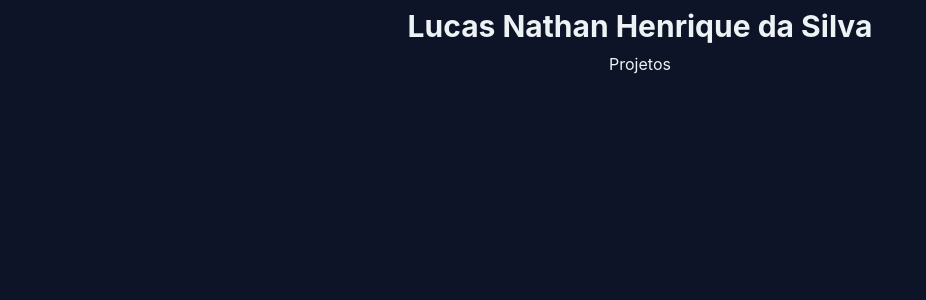
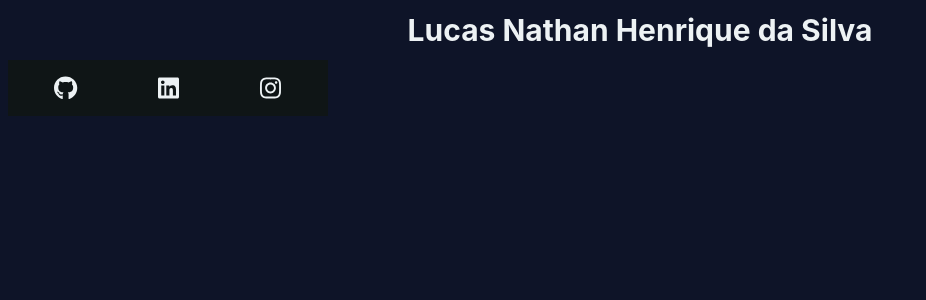
Before and after one commit to lucasnathandev/portfolio, a Vue app: page / in a window 1280 px wide. Shown: the top 300 px of the page, without its empty margins (0-926 px from the left). Built offline with nearby package versions, Linux system fonts and the light colour scheme.

Commit message:
feat: social components and content added to homepage

```diff
--- a/package.json
+++ b/package.json
@@ -9,6 +9,11 @@
     "preview": "vite preview"
   },
   "dependencies": {
+    "@fortawesome/fontawesome-svg-core": "^6.5.1",
+    "@fortawesome/free-brands-svg-icons": "^6.5.1",
+    "@fortawesome/free-regular-svg-icons": "^6.5.1",
+    "@fortawesome/free-solid-svg-icons": "^6.5.1",
+    "@fortawesome/vue-fontawesome": "^3.0.5",
     "pinia": "^2.1.7",
     "vue": "^3.3.4",
     "vue-router": "^4.2.5"
--- a/src/main.ts
+++ b/src/main.ts
@@ -3,8 +3,28 @@ import "./style.css";
 import App from "./App.vue";
 import { router } from "./shared/lib/router";
 import pinia from "./shared/lib/pinia";
+import { library } from "@fortawesome/fontawesome-svg-core";
+/* import font awesome icon component */
+import { FontAwesomeIcon } from "@fortawesome/vue-fontawesome";
+import {
+  faGithub,
+  faLinkedin,
+  faInstagram,
+  faGoogle,
+  faTwitter,
+} from "@fortawesome/free-brands-svg-icons";
+
+import { faCheckCircle } from "@fortawesome/free-solid-svg-icons";
+
+const solid = [faCheckCircle];
+
+const brands = [faGithub, faLinkedin, faGoogle, faInstagram, faTwitter];
+
+library.add(...brands, ...solid);
+
 const app = createApp(App);
 app.use(router);
 app.use(pinia);
+app.component("font-awesome-icon", FontAwesomeIcon);
 
 app.mount("#app");
--- a/src/resources/home/components/HomeNavBar.vue
+++ /dev/null
@@ -1,12 +0,0 @@
-
-<script setup lang="ts">
-
-</script>
-
-<template>
-  <nav class="flex flex-1 flex-row items-center justify-around">
-    <router-link to="projects">Projetos</router-link>
-  </nav>
-</template>
-
-<style scoped></style>
--- /dev/null
+++ b/src/resources/home/components/Social.vue
@@ -0,0 +1,28 @@
+
+<script setup lang="ts">
+
+import { Icon } from '../interfaces/props';
+import SocialLink from './SocialLink.vue';
+
+const iconSize = 'xl'
+
+
+</script>
+
+
+
+<template>
+  <div class="social">
+    <SocialLink :url="'https://github.com/lucasnathandev'" :style="{ icon: Icon.github, size: iconSize }" />
+    <SocialLink :url="'https://www.linkedin.com/in/lucas-nathan-h-silva/'"
+      :style="{ icon: Icon.linkedin, size: iconSize }" />
+    <SocialLink :url="'https://www.instagram.com/lucas.nathan.5682/'" :style="{ icon: Icon.instagram, size: iconSize }" />
+
+  </div>
+</template>
+
+<style scoped>
+.social {
+  @apply gap-3 flex flex-1 items-center bg-myrtle_green-100 justify-around p-3 max-w-[320px];
+}
+</style>
--- /dev/null
+++ b/src/resources/home/components/SocialIcons.vue
@@ -0,0 +1,14 @@
+<script setup lang="ts">
+
+import { SocialIconProps } from '../interfaces/props'
+
+const props = defineProps<SocialIconProps>()
+
+
+</script>
+
+<template>
+  <font-awesome-icon :size="props.size" :icon="'fab fa-' + props.icon" :color="props.color"></font-awesome-icon>
+</template>
+
+<style scoped></style>
--- /dev/null
+++ b/src/resources/home/components/SocialLink.vue
@@ -0,0 +1,22 @@
+<script setup lang="ts">
+
+import { SocialLinkProps } from '../interfaces/props'
+import SocialIcons from './SocialIcons.vue';
+
+const props = defineProps<SocialLinkProps>()
+
+</script>
+
+
+<template>
+  <a :href="props.url" class="social-link" target="_blank">
+    <SocialIcons :size="props.style.size || 'xl'" :icon="props.style.icon" :color="props.style.color" />
+  </a>
+</template>
+
+
+<style scoped>
+.social-link {
+  @apply flex overflow-hidden flex-1 items-center justify-center w-[32px] h-[32px] cursor-pointer
+}
+</style>
--- /dev/null
+++ b/src/resources/home/interfaces/props.ts
@@ -0,0 +1,18 @@
+export enum Icon {
+  github = "github",
+  linkedin = "linkedin",
+  instagram = "instagram",
+  google = "google",
+  twitter = "twitter",
+}
+
+export interface SocialIconProps {
+  icon: Icon;
+  color?: string;
+  size?: string;
+}
+
+export interface SocialLinkProps {
+  url: string;
+  style: SocialIconProps;
+}
--- a/src/views/Home.vue
+++ b/src/views/Home.vue
@@ -1,13 +1,13 @@
 
 <script setup lang="ts">
-import HomeNavBar from '@/resources/home/components/HomeNavBar.vue';
+import Social from '@/resources/home/components/Social.vue';
 </script>
 
 <style scoped></style>
 
 <template>
   <header class="px-2 w-full h-screen">
-    <h1 class="text-3xl w-full font-bold py-2 px-1 text-center text-anti-flash_white">Lucas Nathan Henrique da Silva</h1>
-    <HomeNavBar />
+    <h1 class="text-3xl w-full font-bold py-3 text-center text-anti-flash_white">Lucas Nathan Henrique da Silva</h1>
+    <Social />
   </header>
 </template>
--- a/tailwind.config.js
+++ b/tailwind.config.js
@@ -3,6 +3,18 @@ export default {
   content: ["./index.html", "./src/**/*.{vue,ts,tsx}"],
   theme: {
     extend: {
+      keyframes: {
+        "green-blur-pulse": {
+          "0%": { opacity: 0 },
+          "25%": { filter: "drop-shadow(0 0 4px #02B875)" },
+          "45%": { filter: "drop-shadow(0 0 12px #02B875)" },
+          "50%": { opacity: 1 },
+          "100%": { opacity: 0 },
+        },
+      },
+      animation: {
+        "green-blur-pulse": "green-blur-pulse 1.5s ease-in-out infinite",
+      },
       textColor: {
         myrtle_green: {
           DEFAULT: "#4a6c6f",
--- a/vite.config.ts
+++ b/vite.config.ts
@@ -1,15 +1,16 @@
 import { defineConfig } from "vite";
 import vue from "@vitejs/plugin-vue";
 import path from "path";
-// https://vitejs.dev/config/
+
+const aliases = [""];
+const prefix = "@";
+
 export default defineConfig({
   resolve: {
-    alias: [
-      {
-        find: "@",
-        replacement: path.resolve(__dirname, "src"),
-      },
-    ],
+    alias: aliases.map((alias) => ({
+      find: `${prefix}${alias}`,
+      replacement: path.resolve(__dirname, `src/${alias}`),
+    })),
   },
   plugins: [vue({})],
 });
```
Also changed, not shown: 1 other file (tests, documents, lock files or other folders).
